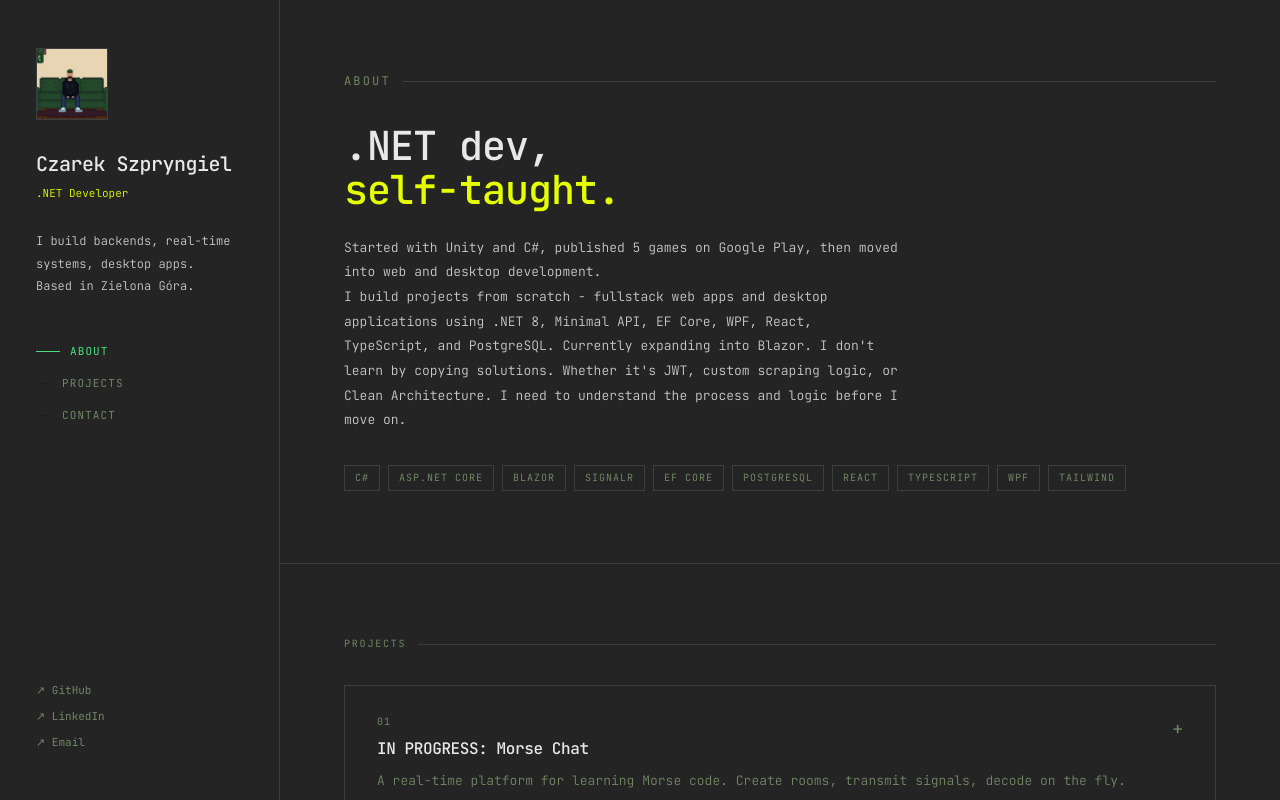
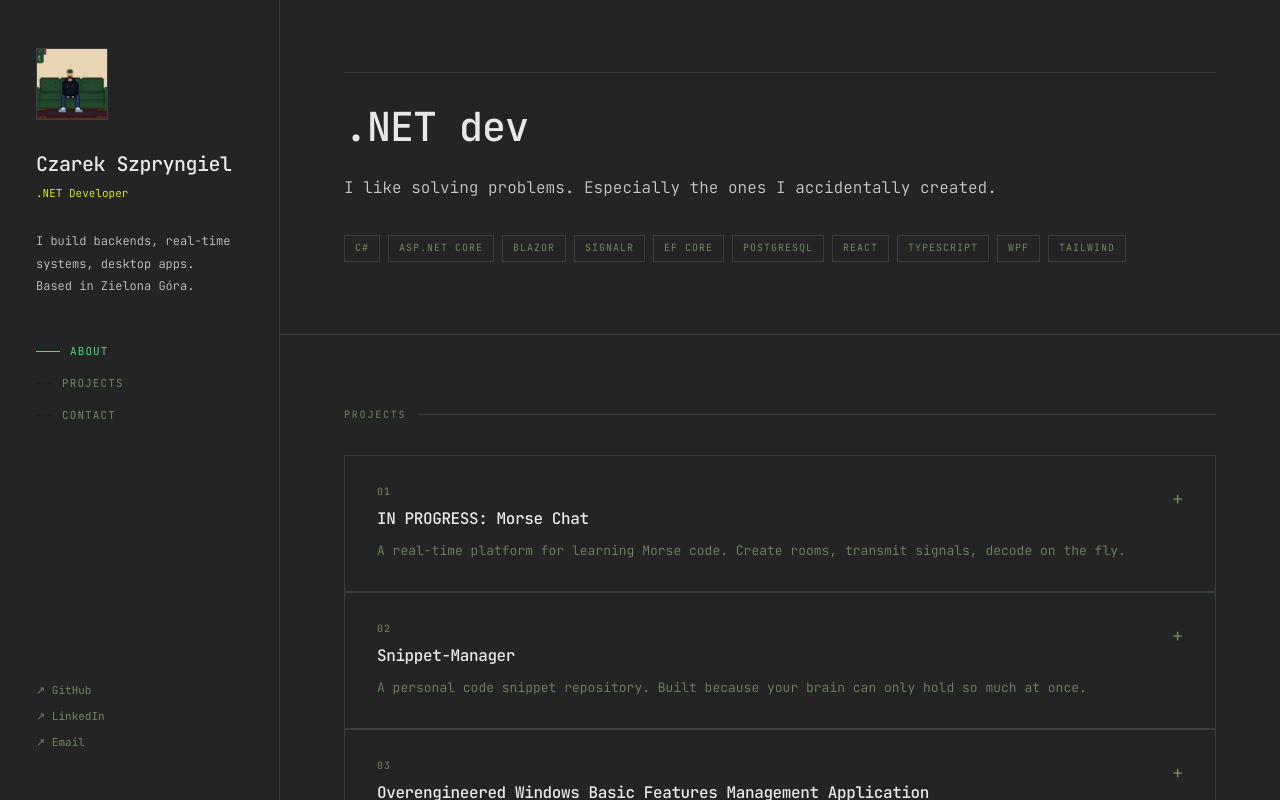
Before and after one commit to goodLumbago/goodLumbago.github.io, a website: page index.html in a window 1280 px wide. Drawn offline with Linux system fonts and the light colour scheme.

Commit message:
change about me section

```diff
--- a/index.html
+++ b/index.html
@@ -152,7 +152,7 @@
 
         <div
           class="text-[12px] uppercase tracking-[0.18em] text-dim mb-8 flex items-center gap-3 after:flex-1 after:h-px after:bg-border after:content-['']">
-          About
+
         </div>
 
         <!-- Avatar (mobile) -->
@@ -162,18 +162,11 @@
         </div>
 
         <h1 class="text-[32px] sm:text-[40px] font-medium text-bright tracking-tight leading-[1.1] mb-6">
-          .NET dev,<br>
-          <span class="text-green">self-taught.</span>
+          .NET dev<br>
         </h1>
 
-        <p class="text-[12px] sm:text-[13px] font-light text-muted leading-[1.9] mb-8 max-w-[560px]">
-          Started with Unity and C#, published 5 games on Google Play, then moved into web
-          and desktop development.
-          </br>I build projects from scratch - fullstack web apps and desktop applications
-          using .NET 8, Minimal API, EF Core, WPF, React, TypeScript, and PostgreSQL.
-          Currently expanding into Blazor.
-          I don't learn by copying solutions. Whether it's JWT, custom scraping logic, or Clean Architecture. I need to
-          understand the process and logic before I move on.
+        <p class="text-[16px] sm:text-[18px] font-light text-muted leading-[1.9] mb-8 sm:max-w-[560px] lg:max-w-[900px]">
+          I like solving problems. Especially the ones I accidentally created.
         </p>
 
         <div class="flex flex-wrap gap-2">
```
